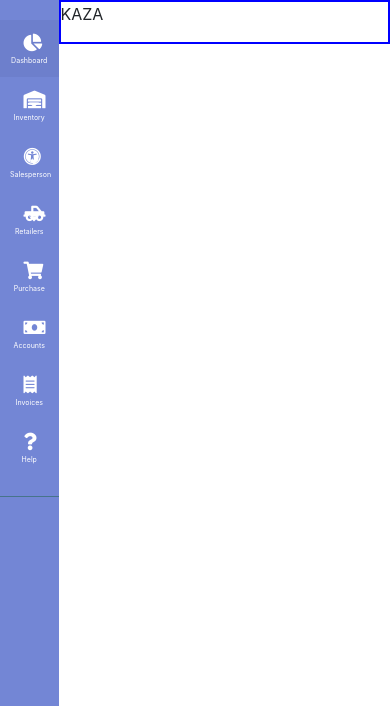
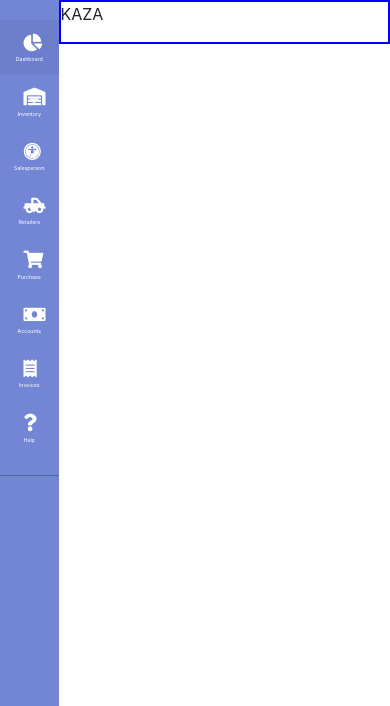
Before and after one commit to kazimhr/semesterproject, a PHP site: page / in a window 390 px wide. Shown: the top 706 px of the page. Run offline with PHP 8.4, Linux system fonts and the light colour scheme; some libraries are stand-ins or nearby versions.

Commit message:
Update styles_index.css

```diff
--- a/styles_index.css
+++ b/styles_index.css
@@ -190,7 +190,7 @@ a.article:hover {
     .sidebar_items_on_mob{
         display: block;
         text-align: center;
-        font-size: 0.4em;
+        font-size: 0.3em;
     }
     .sidebar_icons{
         position: relative;
```
